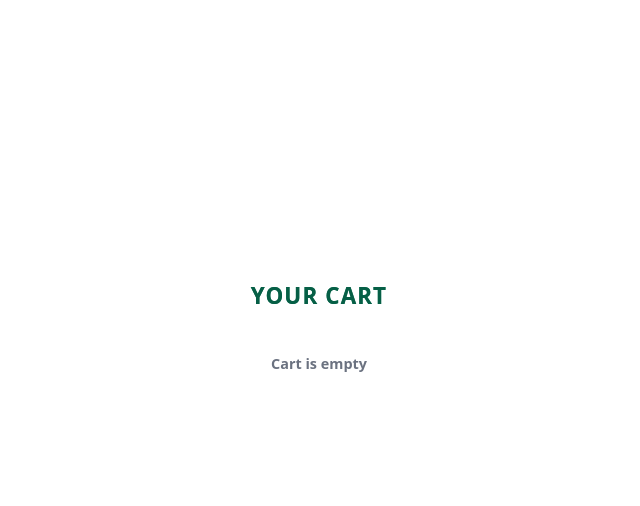
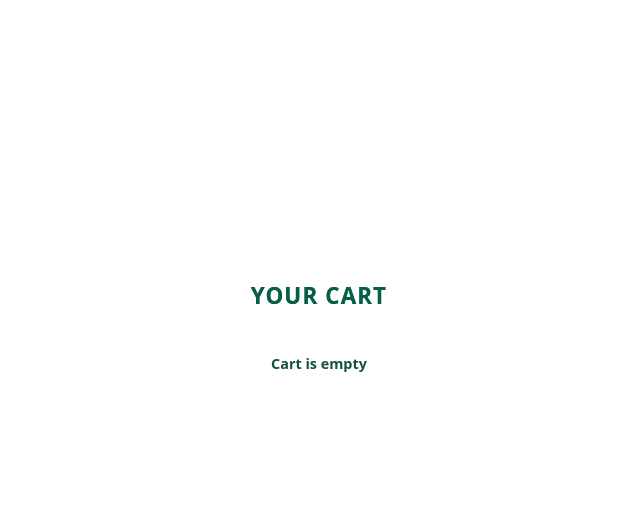
Before and after one commit to Eduardohazo/bahia-surf-booking-client, a React (Vite) app: page /cart in a window 1280 px wide. Shown: the part 137-643 px from the top of the page, without its empty margins (321-961 px from the left). Built offline with nearby package versions, Linux system fonts and the light colour scheme.

Commit message:
fixing some styles

```diff
--- a/src/App.css
+++ b/src/App.css
@@ -106,7 +106,8 @@ Utilities → small overrides */
    BEM METHODOLOGY SHARED RULES /
 ==================================================== */
 
-.hero .contact,
+.hero,
+.contact,
 .about-us-section,
 .cart,
 .booking-date,
@@ -238,7 +239,7 @@ Utilities → small overrides */
 .payment__header {
   display: flex;
   flex-direction: column;
-  padding-top: 10rem;
+  padding-top: 6rem;
 }
 
 /* ==================================================
@@ -318,7 +319,7 @@ Utilities → small overrides */
   display: flex;
   flex-direction: column;
   padding: 2rem;
-  padding-top: 10rem;
+  padding-top: 5rem;
 }
 
 .hero__content-div-two {
@@ -389,7 +390,7 @@ Utilities → small overrides */
 /* Cart */
 
 .cart {
-  min-height: 100vh;
+  height: 100%;
   display: flex;
   justify-content: center;
   align-items: center;
@@ -398,8 +399,13 @@ Utilities → small overrides */
 }
 
 .cart__container {
+  display: flex;
+  flex-direction: column;
+  justify-content: space-around;
+  align-items: center;
   max-width: 520px;
   width: 100%;
+  height: 100vh;
   margin: 0 auto;
   padding: 2rem;
 }
@@ -418,7 +424,7 @@ Utilities → small overrides */
 
 .cart__subtitle {
   font-size: 0.9rem;
-  color: #6b7280;
+  color: var(--h3-font-color);
 }
 
 .cart__list {
@@ -527,7 +533,12 @@ Utilities → small overrides */
 /* Form */
 
 .form {
+  display: flex;
+  flex-direction: column;
+  justify-content: space-evenly;
+  align-items: center;
   width: 100%;
+  height: 60vh;
 }
 
 .form__field {
@@ -535,6 +546,7 @@ Utilities → small overrides */
   flex-direction: column;
   justify-content: center;
   align-items: center;
+  width: 100%;
 }
 
 .form__label {
@@ -569,7 +581,6 @@ Utilities → small overrides */
 /* Shared CTA button for contact, booking, payment */
 
 .form__button-container {
-  height: 40vh;
   display: flex;
   justify-self: center;
   align-items: center;
--- a/src/api/ApiAjax.js
+++ b/src/api/ApiAjax.js
@@ -1,5 +1,5 @@
-const BASE_URL = "http://localhost:3000/api";
-// const BASE_URL = "https://bahia-surf-res-api-1.onrender.com/api";
+const BASE_URL = "http://localhost:3000/api"; // *
+// const BASE_URL = "https://bahia-surf-res-api-1.onrender.com/api"; // *
 
 async function request(endpoint, options = {}) {
   const { signal, ...customConfig } = options;
```
